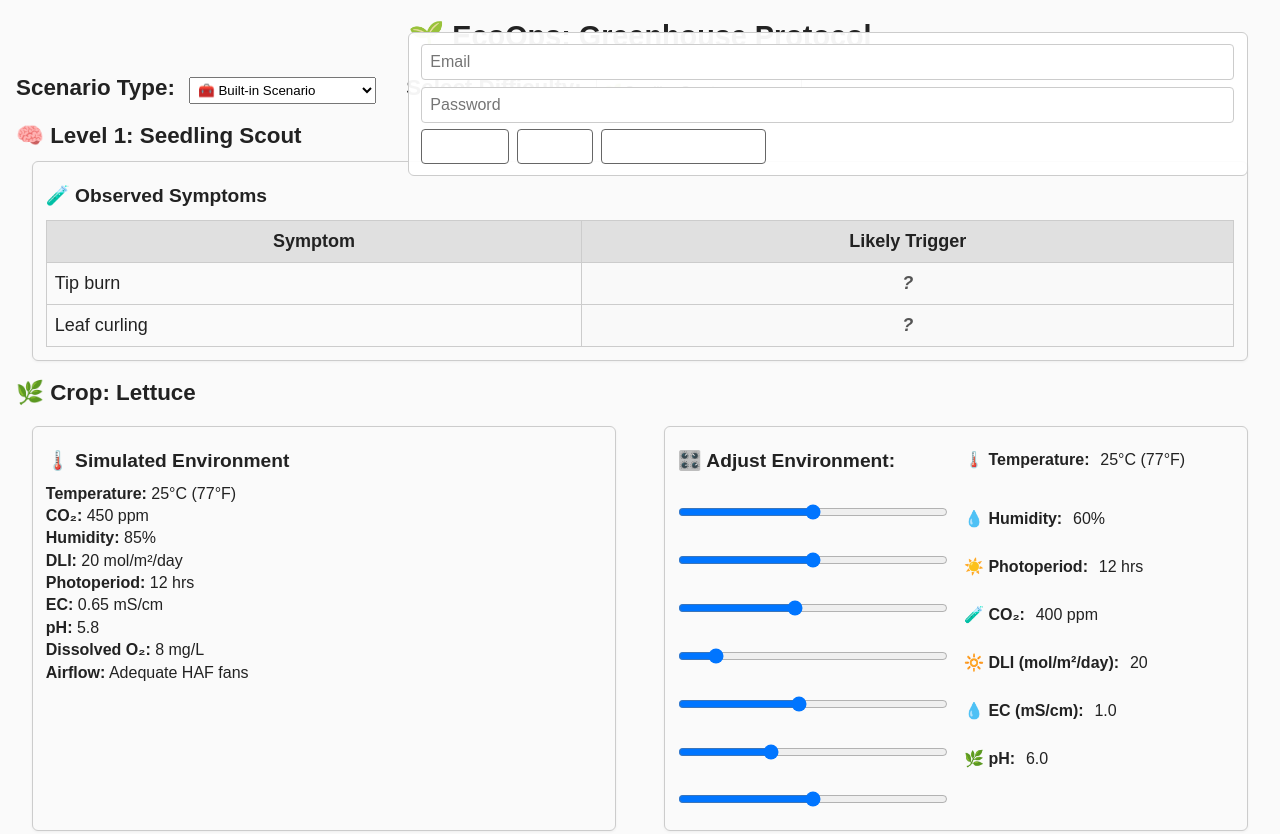
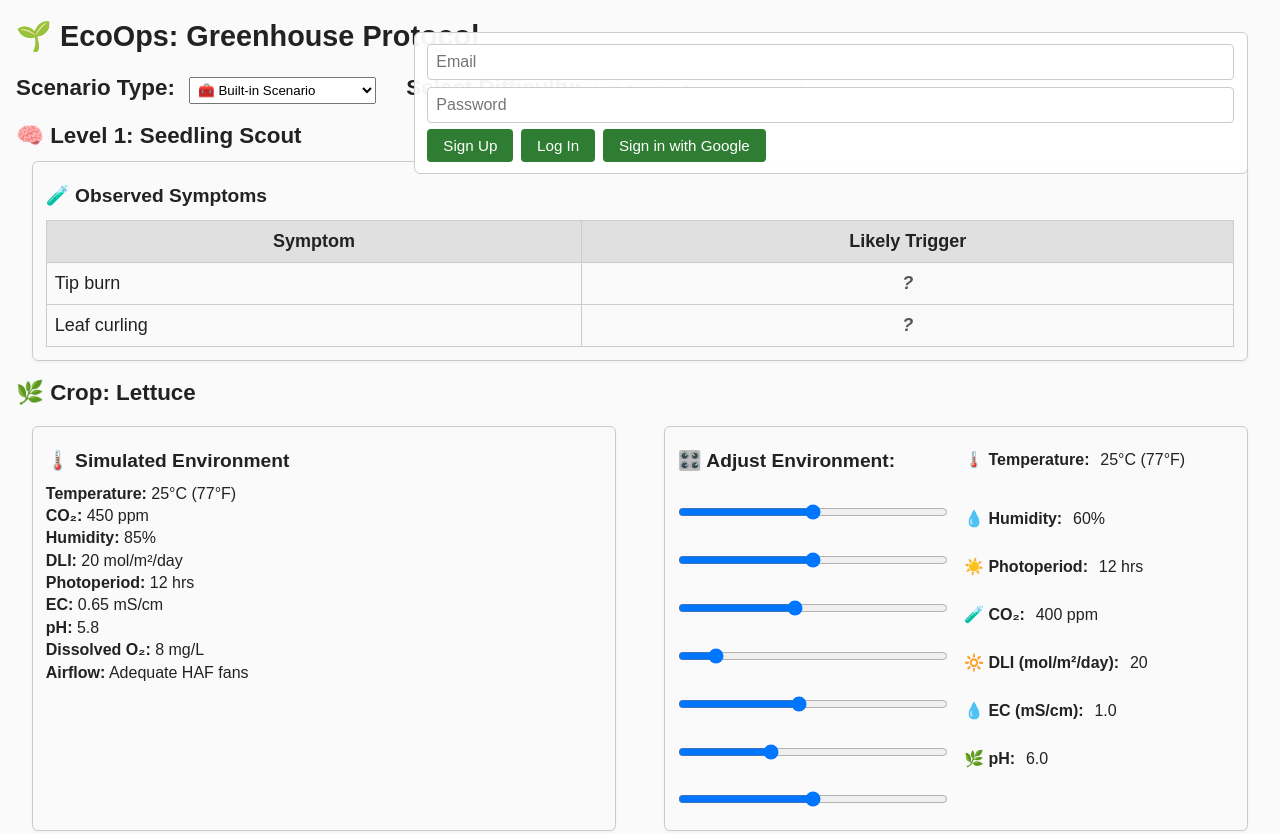
Before and after one commit to C1-Moreno/ecoops-game, a website with bundled scripts: page public/index.html in a window 1280 px wide. Shown: the top 834 px of the page. Built offline with nearby package versions, Linux system fonts and the light colour scheme; no server answers.

```diff
--- a/public/index.html
+++ b/public/index.html
@@ -106,6 +106,14 @@
       #authBox button {
         display: inline-block;
         margin: 0.2rem 0.2rem 0.2rem 0;
+      }
+      #authBox button {
+        background: #2e7d32;
+        color: #fff;
+        border: none;
+      }
+      #authBox button:hover {
+        background: #276729;
       }
       #authBox #welcome {
         display: inline-block;
--- a/public/style.css
+++ b/public/style.css
@@ -18,7 +18,7 @@
   h1 {
     font-size: 1.8rem;
     margin-bottom: 0.5rem;
-    text-align: center;
+    text-align: left;
   }
   h2 {
     font-size: 1.4rem;
```
Also changed, not shown: firebase.json.
